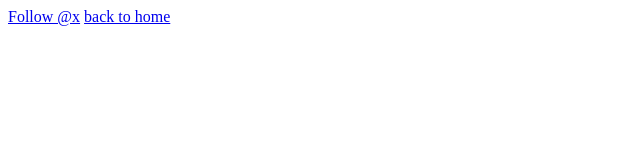
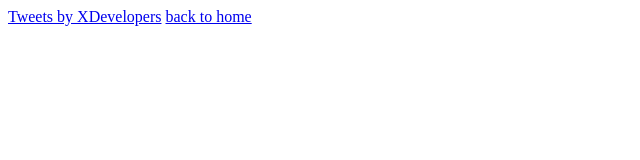
Before and after one commit to Oweis-Nd/My_First_Portfolio, a plain HTML site: page html_basic/tweets.html in a window 1280 px wide. Shown: the whole page, without its empty margins (0-640 px from the left). Drawn offline with Linux system fonts and the light colour scheme.

Commit message:
modified

```diff
--- a/html_basic/tweets.html
+++ b/html_basic/tweets.html
@@ -5,7 +5,7 @@
         <title>My First Portfolio</title>
     </head>
     <body>
-        <a href="https://twitter.com/x?ref_src=twsrc%5Etfw" class="twitter-follow-button" data-lang="en" data-show-count="false">Follow @x</a><script async src="https://platform.twitter.com/widgets.js"></script>
+        <a class="twitter-timeline" href="https://twitter.com/XDevelopers?ref_src=twsrc%5Etfw">Tweets by XDevelopers</a> <script async src="https://platform.twitter.com/widgets.js"></script>
         <a href="index.html">back to home</a>
     </body>
 </html>
```
